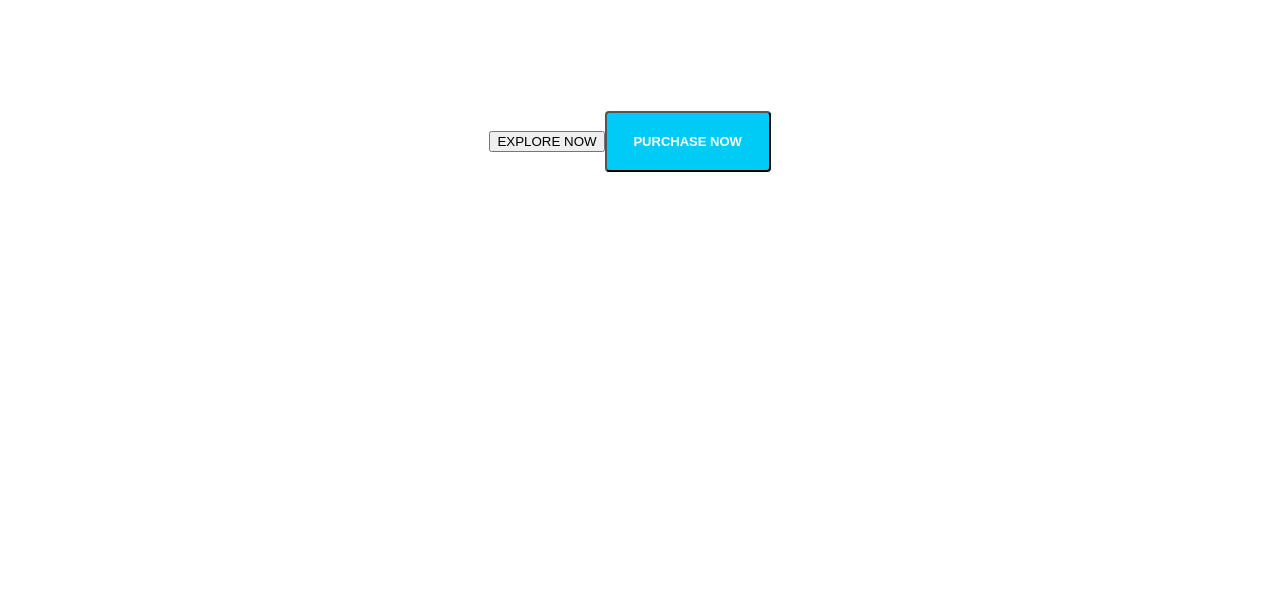
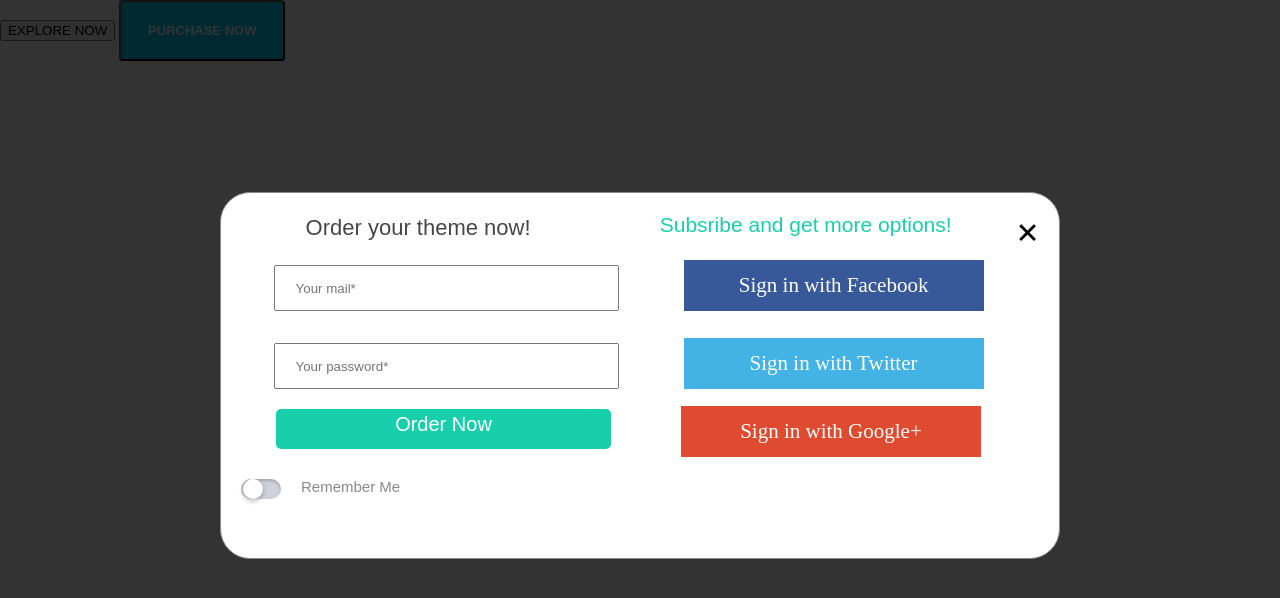
Before and after one commit to kor1k/modal-for-step-ham, a plain HTML site: page src/index.html in a window 1280 px wide. Drawn offline with nearby package versions, Linux system fonts and the light colour scheme.

Commit message:
kostyliki i veliki moi druziya

```diff
--- a/src/css/style.css
+++ b/src/css/style.css
@@ -1,33 +1,34 @@
-.main_view_buttons {
-    padding-top: 111px;
-    padding-right: 20px;
-    display: flex;
-    justify-content: center;
-    align-items: center;
+* {
+    text-decoration: none;
+    list-style: none;
 }
 
 #puchaseBtn {
+    cursor: pointer;
     width: 166px;
     height: 61px;
     border-radius: 4px;
     background-color: #00cbf6;
     color: #ffffff;
-    font-size: 13px; /* Приближение из-за подстановки шрифтов */
+    font-size: 13px;
     font-weight: 700;
-    line-height: 31px; /* Приближение из-за подстановки шрифтов */
+    line-height: 31px;
     text-align: center;
-    /*transform: scaleX(1.001);*/
 }
 
 .close {
+    cursor: pointer;
     float: right;
-    color: #aaa;
-    font-size: 20px;
+    color: #000;
+    font-size: 40px;
     font-weight: bold;
 }
 
+
 .modal {
-    display: none;
+    /*display: none;*/
+    display: flex;
+    justify-content: center;
     position: fixed;
     z-index: 1;
     left: 0;
@@ -35,13 +36,14 @@
     width: 100%;
     height: 100%;
     overflow: auto;
-    background-color: rgba(0, 0, 0, 0.7);
+    background-color: rgba(0, 0, 0, 0.8);
 }
 
 .modal-content {
     border-radius: 30px;
-    height: 70%;
-    background-color: #fefefe;
+    /*height: 70%;*/
+    height: 367px;
+    background-color: #ffffff;
     margin: 15% auto;
     padding: 20px;
     border: 1px solid #888;
@@ -49,101 +51,134 @@
     width: 840px;
 }
 
-.close {
-    float: right;
-    color: #aaa;
-    font-size: 20px;
-    font-weight: bold;
-}
+.modal-title {
+    display: flex;
+    justify-content: space-around;
 
-/*EBUCHAYA MODALKA*//*EBUCHAYA MODALKA*//*EBUCHAYA MODALKA*//*EBUCHAYA MODALKA*/
-
-.order_your_theme {
-    display: inline-block;
     font-family: Montserrat, sans-serif;
     color: #474646;
-    font-size: 26px; /* Приближение из-за подстановки шрифтов */
-    line-height: 30px; /* Приближение из-за подстановки шрифтов */
-    text-align: left;
-    font-weight: 600;
-    margin-bottom: 1rem;
-}
-
-.modal_inputs, .order_now_button {
-    cursor: pointer;
-    display: flex;
-    flex-direction: column;
-    width: 340px;
-}
-
-.input1 {
-    margin-bottom: 19px;
-    /*background: url(../images/layer_input_1.png) no-repeat 310px 1px;*/
-    height: 32px;
-    background-size: auto 90%;
-}
-
-.input2 {
-    /*background: url(../images/layer_input_2.png) no-repeat 310px 1px;*/
-    height: 32px;
-    background-size: auto 90%;
-}
-
-.order_now_button {
-    margin-top: 20px;
-    background-color: #18cfab;
-}
-
-.order_now_textInButton {
-    color: #ffffff;
-    font-size: 21px; /* Приближение из-за подстановки шрифтов */
-    /*font-weight: 400;*/
-    /*line-height: 30px;!* Приближение из-за подстановки шрифтов *!*/
-    /*text-align: center;*/
-    width: 330px;
-    /*height: 50px;*/
-}
-
-.checkbox_remember {
-    cursor: pointer;
-    color: #b6b6b6;
-    font-size: 15px; /* Приближение из-за подстановки шрифтов */
+    font-size: 22px; /* Приближение из-за подстановки шрифтов */
     font-weight: 400;
     line-height: 30px; /* Приближение из-за подстановки шрифтов */
     text-align: left;
 }
 
-.checkbox_forgot {
-    cursor: pointer;
-    color: #b6b6b6;
-    font-size: 15px; /* Приближение из-за подстановки шрифтов */
+.modal-title-right {
+    font-family: Montserrat, sans-serif;
+    color: #18cfab;
+    font-size: 21px; /* Приближение из-за подстановки шрифтов */
     font-weight: 400;
-    line-height: 30px; /* Приближение из-за подстановки шрифтов */
-    text-align: left;
+    line-height: 24px; /* Приближение из-за подстановки шрифтов */
+    text-align: center;
 }
 
-.checkbox_forgot, .checkbox_remember {
-    display: inline-block;
-    margin: 20px;
+
+
+.facebook-button-test {
+    cursor: pointer;
+    margin-top: 17px;
+    text-align: center;
+    display: flex;
+    justify-content: center;
+    align-items: center;
+    /*flex-direction: row;*/
+    width: 300px;
+    height: 51px;
+    font-size: 21px;
+    color: white;
+    background-color: #385999;
+}
+.modal-input-1, .modal-input-2, .modal-input-3 {
+    display: flex;
+    justify-content: space-around;
 }
 
-#puchaseBtn {
-    width: 166px;
-    height: 61px;
-    border-radius: 4px;
-    background-color: #00cbf6;
+.modal-input-2 {
+    margin-top: 10px;
+}
+
+.twitter-button-test {
+    cursor: pointer;
+    margin-top: 17px;
+    display: flex;
+    justify-content: space-around;
+    align-items: center;
+    width: 300px;
+    height: 51px;
+    font-size: 21px;
+    color: white;
+    background-color: #43b2e4;
+    margin-right: 23px;
+}
+
+.google-plus-button-test {
+    margin-top: 17px;
+    cursor: pointer;
+    display: flex;
+    justify-content: space-around;
+    align-items: center;
+    flex-direction: row;
+    width: 300px;
+    height: 51px;
+    font-size: 21px;
+    color: white;
+    margin-right: 23px;
+    background-color: #df4b31;
+}
+
+
+
+.input-1 {
+    display: flex;
+    justify-content: space-around;
+    flex-direction: row;
+    align-items: center;
+    margin-top: 22px;
+    padding-left: 20px;
+    width: 319px;
+    height: 40px;
+    color: #888888;
+}
+
+.input-2 {
+    margin-top: 22px;
+    padding-left: 20px;
+    width: 319px;
+    height: 40px;
+    color: #888888;
+}
+
+.modal-button {
+    border-radius: 5px;
+    cursor: pointer;
+    margin-top: 20px;
+    width: 335px;
+    height: 40px;
+    font-family: Montserrat, sans-serif;
     color: #ffffff;
-    font-size: 13px; /* Приближение из-за подстановки шрифтов */
-    font-weight: 700;
-    line-height: 31px; /* Приближение из-за подстановки шрифтов */
+    font-size: 20px;
+    align-items: center;
+    line-height: 30px;
     text-align: center;
-    /*transform: scaleX(1.001);*/
+    background-color: rgb(24, 207, 171);
+}
+
+.checkboxes {
+    margin-top: 22px;
+    width: 330px;
+    display: flex;
+    justify-content: space-between;
+}
+
+.checkbox-1 {
+    color: #888888;
+    font-size: 15px;
+    font-family: Montserrat, sans-serif;
 }
 
 .loginBtn {
     box-sizing: border-box;
     position: relative;
-    /* width: 13em;  - apply for fixed size */
     margin: 0.2em;
     padding: 0 15px 0 46px;
     border: none;
@@ -208,27 +243,66 @@
     background: #E74B37;
 }
 
-.sign_buttons {
-    display: flex;
-    justify-content: right;
-    align-items: center;
+
+
+.check {
+    vertical-align: top;
+    margin: 0 3px 0 0;
+    width: 10px;
+    height: 10px;
 }
 
-.subscribe_and_get {
+.check + label {
     cursor: pointer;
-    display: flex;
-    justify-content: right;
-    /*align-items: rightgall;*/
-    color: #18cfab;
-    font-size: 21px; /* Приближение из-за подстановки шрифтов */
-    font-weight: 400;
-    line-height: 24px; /* Приближение из-за подстановки шрифтов */
-    text-align: right;
-    padding-right: 42px;
 }
-.modal_inputs, .order_now_button {
-    cursor: pointer;
-    display: flex;
-    flex-direction: column;
-    width: 340px;
+
+.check:not(checked) {
+    position: absolute;
+    opacity: 0;
 }
+
+.check:not(checked) + label {
+    position: relative;
+    padding: 0 0 0 60px;
+}
+
+.check:not(checked) + label:before {
+    content: '';
+    position: absolute;
+    top: 0;
+    left: 0;
+    width: 40px;
+    height: 20px;
+    border-radius: 10px;
+    background: #CDD1DA;
+    box-shadow: inset 0 2px 3px rgba(0, 0, 0, .2);
+    -webkit-box-shadow: inset 0 2px 3px rgba(0, 0, 0, .2);
+    -moz-box-shadow: inset 0 2px 3px rgba(0, 0, 0, .2);
+}
+
+.check:not(checked) + label:after {
+    content: '';
+    position: absolute;
+    top: 0;
+    left: 2px;
+    width: 20px;
+    height: 20px;
+    border-radius: 10px;
+    background: #fff;
+    box-shadow: 0 2px 5px rgba(0, 0, 0, .3);
+    -webkit-box-shadow: 0 2px 5px rgba(0, 0, 0, .3);
+    -moz-box-shadow: 0 2px 5px rgba(0, 0, 0, .3);
+    transition: all .2s;
+}
+
+.check:checked + label:before {
+    background: #18CFAB;
+}
+
+.check:checked + label:after {
+    left: 20px;
+}
+
+.green-line {
+
+}
--- a/src/index.html
+++ b/src/index.html
@@ -19,36 +19,55 @@
     </a>
     <button id="puchaseBtn">PURCHASE NOW</button>
 
-<!--//TODO: remade it df jjc fdcolumn-->
+    <!--//TODO: remade it df jjc fdcolumn-->
     <div id="myModal" class="container modal">
         <div class="container modal-content">
             <span class="close">&times;</span>
-            <div class="order_your_theme">Order your theme now!</div>
-            <div class="modal_inputs">
-                <input class="input1" type="text" placeholder="Your mail*">
-                <input class="input2" type="text" placeholder="Your password*">
+
+            <div class="modal-title">Order your theme now!
+                <div class="modal-title-right">Subsribe and get more options!</div>
+
             </div>
-            <div class="subscribe_and_get">Subscribe and get more options!</div>
-            <div class="order_now_button">
-                <div class="order_now_textInButton">Order Now</div>
+            <div class="modal-input-1">
+                <input class="input-1" maxlength="25" type="text" placeholder="Your mail*">
+                <div class="facebook-button-test">Sign in with Facebook</div>
+                <!--<div class="twitter-button-test">Sign in with Twitter</div>-->
+                <!--<div class="google-plus-button-test">Sign in with Google+</div>-->
             </div>
-
-            <div class="checkbox_remember"><input type="checkbox"> Remember Me</div>
-            <div class="checkbox_forgot"> Forgot Password?</div>
-        </div>
-        <div class="sign_buttons">
-            <a href="https://www.facebook.com/">
-                <button class="loginBtn loginBtn--facebook">
-                    Login with Facebook
-                </button>
-            </a>
-            <a href="https://plus.google.com/">
-                <button class="loginBtn loginBtn--google">
-                    Login with Google
-                </button>
-            </a>
+            <div class="modal-input-2">
+                <input class="input-2" type="password" maxlength="25" name="password" placeholder="Your password*">
+                <div class="twitter-button-test">Sign in with Twitter</div>
+            </div>
+                <div class="green-line"></div>
+            <div class="modal-input-3">
+                <div class="modal-button">Order Now</div>
+                <div class="google-plus-button-test">Sign in with Google+</div>
+            </div>
+            <div class="checkboxes">
+                <!--<div class="checkbox-1">checkbox-1</div>-->
+                <!--<div class="checkbox-2">checkbox-2</div>-->
+                <!--</div>-->
+                <input class="check" type="checkbox" name="check" id="newchec" value="Название">
+                <label class="checkbox-1" for="newchec">Remember Me</label>
+                <!--<label for="newchec">Forgot Password?</label>-->
+            </div>
         </div>
     </div>
+
+
+    <!--<div class="sign_buttons">-->
+    <!--<a href="https://www.facebook.com/">-->
+    <!--<button class="loginBtn loginBtn&#45;&#45;facebook">-->
+    <!--Login with Facebook-->
+    <!--</button>-->
+    <!--</a>-->
+    <!--<a href="https://plus.google.com/">-->
+    <!--<button class="loginBtn loginBtn&#45;&#45;google">-->
+    <!--Login with Google-->
+    <!--</button>-->
+    <!--</a>-->
+    <!--</div>-->
+</div>
 </div>
 <script src="js/script.js"></script>
 </body>
```
Also changed, not shown: 1 other file.
